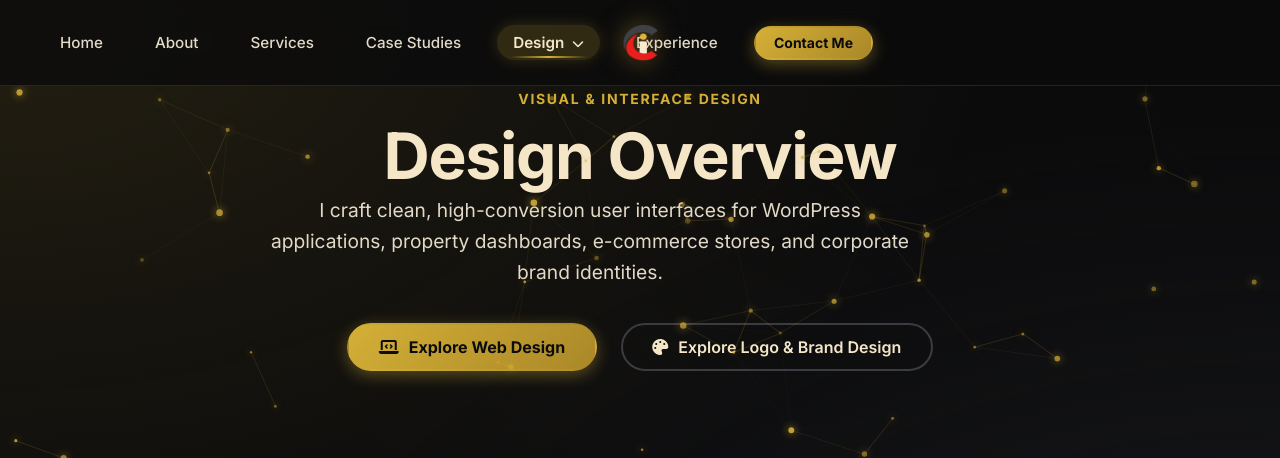
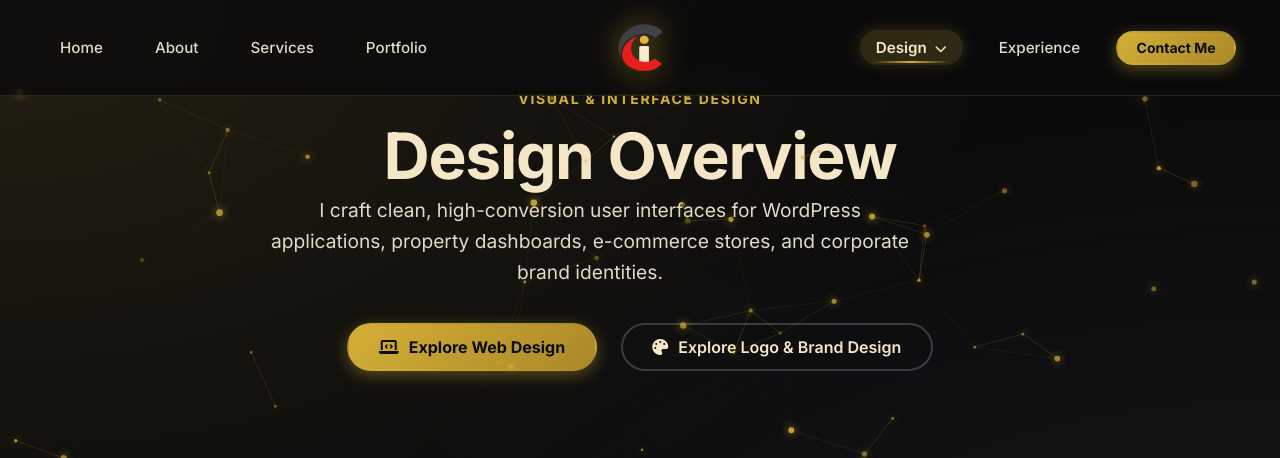
Before and after one commit to ayansuperdev/ianescalante.ph, a PHP site: page /design.html in a window 1280 px wide. Shown: the top 458 px of the page. Run offline with PHP 8.4, Linux system fonts and the light colour scheme.

Commit message:
Enlarge centered logo to 68px, adopt centered split header layout on all subpages, and implement logo-only initial load header with smooth mouse/scroll menu reveal animation

```diff
--- a/assets/css/portfolio.css
+++ b/assets/css/portfolio.css
@@ -165,16 +165,16 @@ a:hover {
   display: flex;
   align-items: center;
   justify-content: space-between;
-  height: 85px;
+  height: 95px;
   position: relative;
   transition: height 0.4s cubic-bezier(0.16, 1, 0.3, 1);
 }
 
 .site-header.scrolled .header-inner {
-  height: 70px;
-}
-
-/* Centered IC Logo */
+  height: 75px;
+}
+
+/* Enlarged Centered IC Logo */
 .brand-logo {
   display: flex;
   align-items: center;
@@ -187,20 +187,20 @@ a:hover {
 }
 
 .brand-logo-img {
-  height: 52px;
+  height: 68px;
   width: auto;
   object-fit: contain;
-  filter: drop-shadow(0 0 12px rgba(212, 175, 55, 0.5));
+  filter: drop-shadow(0 0 16px rgba(212, 175, 55, 0.55));
   transition: transform 0.35s cubic-bezier(0.175, 0.885, 0.32, 1.275), filter 0.35s ease, height 0.35s ease;
 }
 
 .site-header.scrolled .brand-logo-img {
-  height: 44px;
+  height: 52px;
 }
 
 .brand-logo:hover .brand-logo-img {
   transform: scale(1.08) rotate(-1deg);
-  filter: drop-shadow(0 0 25px rgba(212, 175, 55, 0.85));
+  filter: drop-shadow(0 0 30px rgba(212, 175, 55, 0.9));
 }
 
 /* Navigation Layout split around centered logo */
@@ -211,12 +211,24 @@ a:hover {
   width: 100%;
 }
 
+/* Menu items hidden on initial load, smoothly revealed on hover, scroll, or mouse movement */
 .nav-menu {
   display: flex;
   align-items: center;
   gap: 1.25rem;
   list-style: none;
-  transition: opacity 0.4s ease, transform 0.4s cubic-bezier(0.16, 1, 0.3, 1);
+  opacity: 0;
+  pointer-events: none;
+  transform: translateY(-8px) scale(0.96);
+  transition: opacity 0.45s cubic-bezier(0.16, 1, 0.3, 1), transform 0.45s cubic-bezier(0.16, 1, 0.3, 1);
+}
+
+.site-header.scrolled .nav-menu,
+.site-header.nav-visible .nav-menu,
+.site-header:hover .nav-menu {
+  opacity: 1;
+  pointer-events: auto;
+  transform: translateY(0) scale(1);
 }
 
 .nav-left {
--- a/design.html
+++ b/design.html
@@ -18,20 +18,23 @@
   <!-- Sticky Header -->
   <header class="site-header">
     <div class="container header-inner">
-      <a href="index.html" class="brand-logo" aria-label="Ian Escalante Portfolio Homepage">
-        <img src="assets/images/profile/IC-logo.png" alt="ICE Logo" class="brand-logo-img">
-      </a>
-
       <button class="mobile-nav-toggle" aria-label="Toggle navigation menu" aria-expanded="false" aria-controls="primary-navigation">
         <i class="fas fa-bars"></i>
       </button>
 
-      <nav id="primary-navigation">
-        <ul class="nav-menu">
+      <nav id="primary-navigation" class="nav-container">
+        <ul class="nav-menu nav-left">
           <li><a href="index.html" class="nav-link">Home</a></li>
           <li><a href="index.html#about" class="nav-link">About</a></li>
           <li><a href="index.html#services" class="nav-link">Services</a></li>
-          <li><a href="index.html#casestudies" class="nav-link">Case Studies</a></li>
+          <li><a href="index.html#portfolio" class="nav-link">Portfolio</a></li>
+        </ul>
+
+        <a href="index.html" class="brand-logo" aria-label="Ian Escalante Portfolio Homepage">
+          <img src="assets/images/profile/IC-logo.png" alt="ICE Logo" class="brand-logo-img">
+        </a>
+
+        <ul class="nav-menu nav-right">
           <li class="has-dropdown">
             <a href="design.html" class="nav-link active">Design <i class="fas fa-chevron-down" style="font-size: 0.75rem; margin-left: 4px;"></i></a>
             <ul class="dropdown-menu">
```
Also changed, not shown: logodesign.html (+10 -7 lines), webdesign.html (+10 -7 lines), 1 other file.
